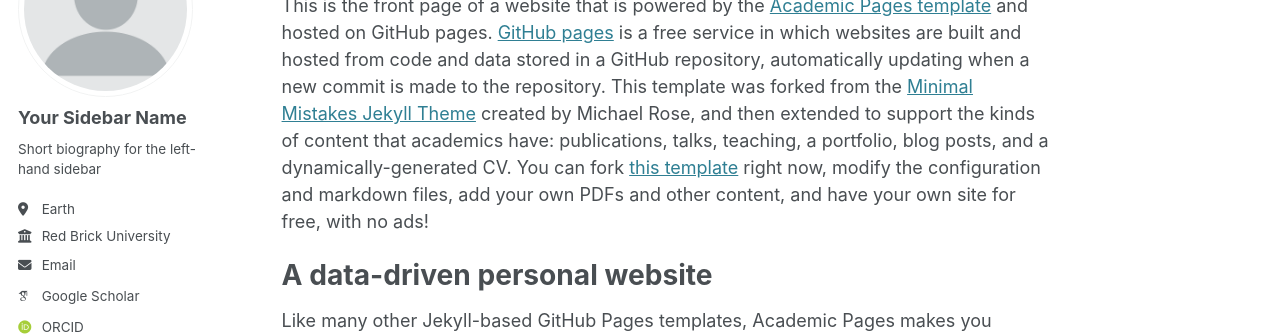
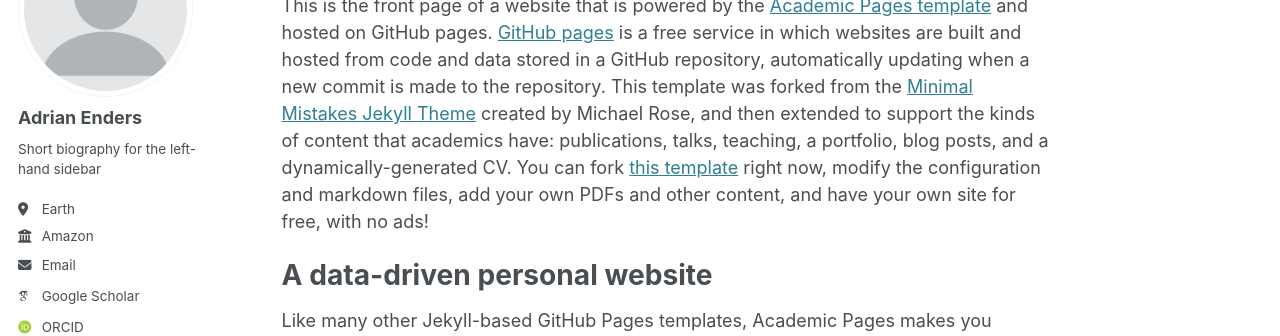
Before and after one commit to ae4292/ae4292.github.io, a Jekyll site: the page built from _pages/about.md, in a window 1280 px wide. Shown: the part 184-520 px from the top of the page. Built offline with Jekyll 4.4.1, drawn with Linux system fonts in a browser that asks for light colours; some web fonts are replaced.

Commit message:
Update _config.yml

```diff
--- a/_config.yml
+++ b/_config.yml
@@ -13,9 +13,9 @@ title                    : "Your Name / Site Title"
 title_separator          : "-"
 name                     : &name "Your Name"
 description              : &description "personal description"
-url                      : https://academicpages.github.io # the base hostname & protocol for your site e.g. "https://[your GitHub username].github.io"
+url                      : https://ae4292.github.io # the base hostname & protocol for your site e.g. "https://[your GitHub username].github.io"
 baseurl                  : "" # the subpath of your site, e.g. "/blog"
-repository               : "academicpages/academicpages.github.io"
+repository               : "ae4292.github.io"
 
 # Site Author - The following control what appear as part of the author content on the side bar.
 #               If a field is blank the icon and link will not appear, otherwise it will be shown.
@@ -23,11 +23,11 @@ repository               : "academicpages/academicpages.github.io"
 author:
   # Biographic information
   avatar           : "profile.png"
-  name             : "Your Sidebar Name"
+  name             : "Adrian Enders"
   pronouns         : # example: "she/her"
   bio              : "Short biography for the left-hand sidebar"
   location         : "Earth"
-  employer         : "Red Brick University"
+  employer         : "Amazon"
   uri              : # URL
   email            : "none@example.org"
 
```
